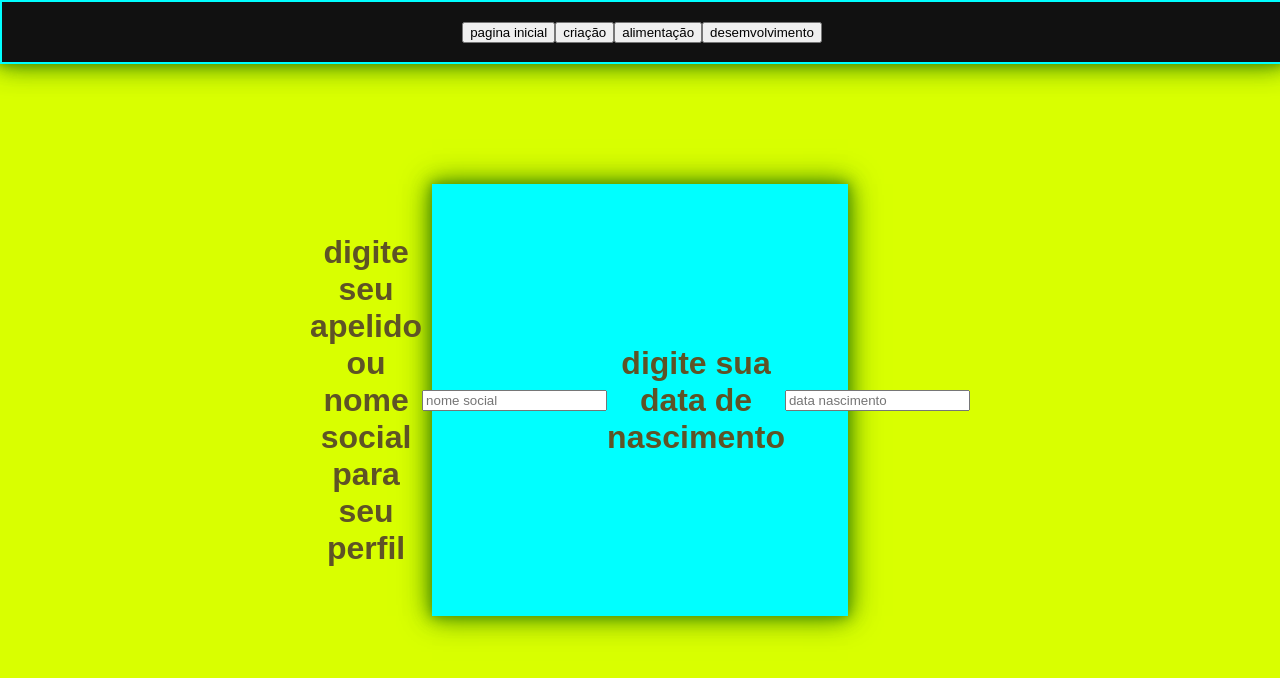
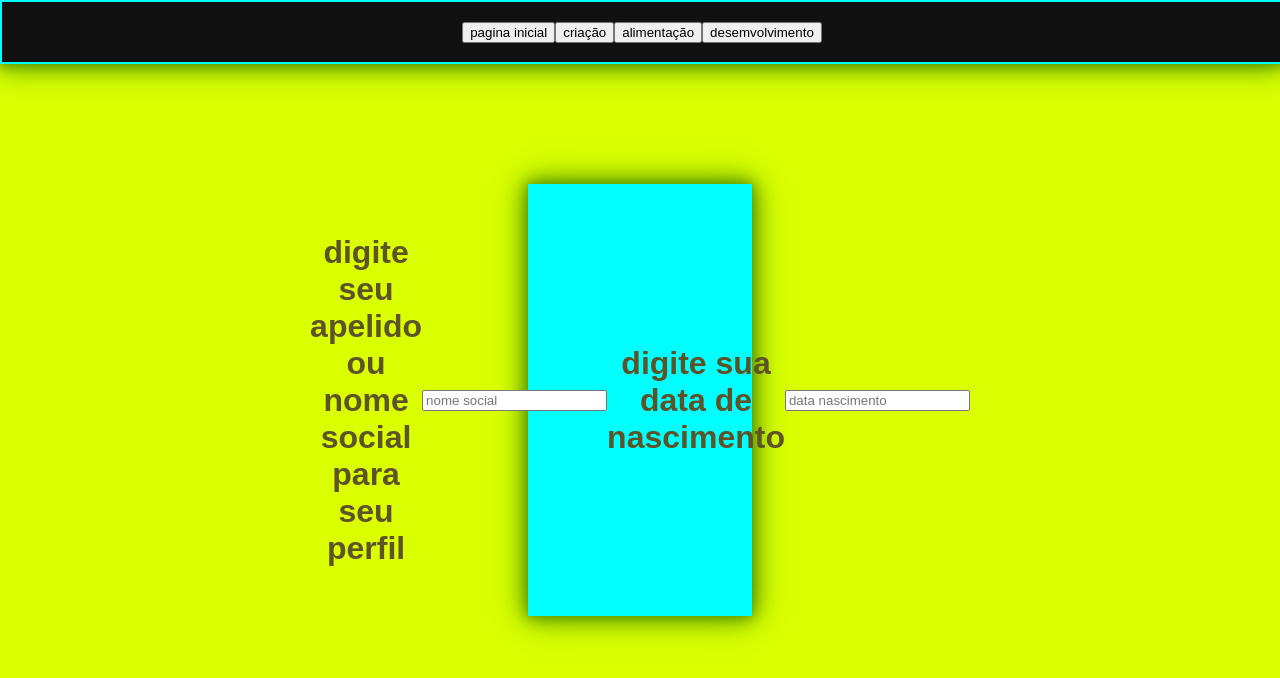
Before and after one commit to pabloazevedolima-ui/Dupla-P-e-K, a plain HTML site: page desemvolvimento.html in a window 1280 px wide. Drawn offline with Linux system fonts and the light colour scheme.

Commit message:
Add files via upload

```diff
--- a/style.css
+++ b/style.css
@@ -63,7 +63,7 @@ html, body {
 }
 
 .container{
-  width: 30%; /*largura*/
+  width: 15%; /*largura*/
   padding: 14px; /*remove espaço por dentro do elemento*/
   height: 400px; /*altura*/
   display: flex; /*permite alinhar os elementos dentro*/
```
